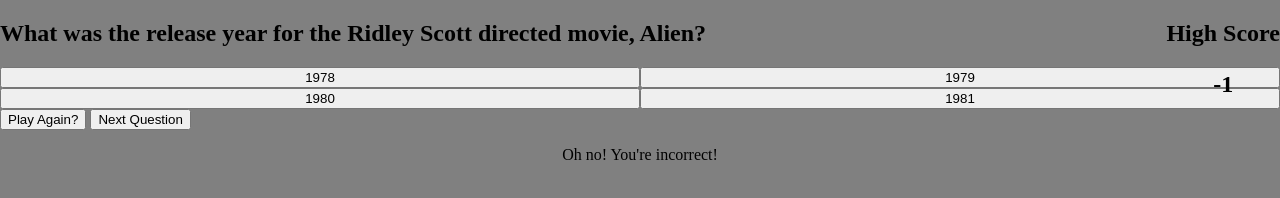
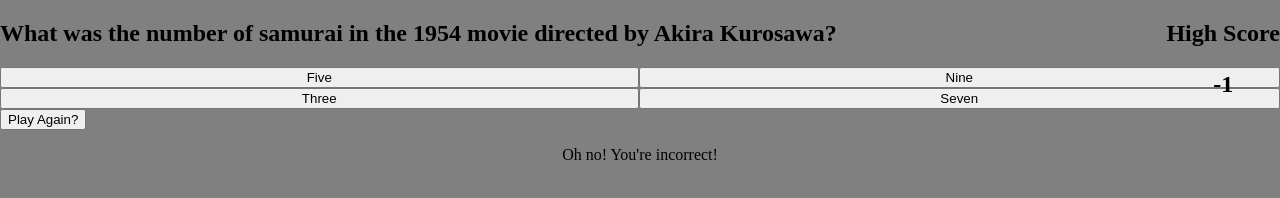
Before and after one commit to msiroilem/Movie-Trivia, a plain HTML site: page game.html in a window 1280 px wide. Both pictures are taken after a click on the button "1978". Drawn offline with Linux system fonts and the light colour scheme.

Commit message:
removed next button and maintained same functionality

```diff
--- a/game.html
+++ b/game.html
@@ -13,7 +13,7 @@
 
     <h2 class="high-score">High Score</h2>
     <button id="restart">Play Again?</button>
-    <button id="next">Next Question</button>
+
     <p></p>
     <script src="script.js"></script>
   </body>
--- a/script.js
+++ b/script.js
@@ -2,13 +2,13 @@ let userChoice = ' '
 let answersCorrect = 0
 let highScore = 0
 let currentQuestion = 0
+let placeholder
 
 const playGameButton = document.querySelector('.play-game-button')
 const answerFields = document.querySelector('.answer-fields')
 const questionField = document.querySelector('#question-field')
 const highScoreDisplay = document.querySelector('.high-score')
 const restartButton = document.querySelector('#restart')
-const nextButton = document.querySelector('#next')
 const paragraph = document.querySelector('p')
 
 const questions = [
@@ -39,25 +39,60 @@ const answers = [
 
 const correctAnswers = [1, 3, 2, 0, 3, 2, 1, 0, 2, 3]
 
+const disableButtons = function () {
+  const answerButtons = document.querySelectorAll('.answer-button')
+
+  answerButtons.forEach((button) => {
+    button.setAttribute('disabled', true)
+  })
+}
+
+const checkAnswers = (btn, answer) => {
+  if (
+    answers[currentQuestion].indexOf(answer) == correctAnswers[currentQuestion]
+  ) {
+    highScore++
+    paragraph.innerText = `Correct!`
+    btn.style.backgroundColor = 'green'
+    disableButtons()
+    setTimeout(() => {
+      nextPage()
+    }, 1500)
+  } else {
+    highScore--
+    paragraph.innerText = `Oh no! You're incorrect!`
+    btn.style.backgroundColor = 'red'
+    disableButtons()
+    setTimeout(() => {
+      nextPage()
+    }, 1500)
+  }
+  updateHighScore()
+}
+
 const displayAnswers = function () {
   answers[currentQuestion].forEach((answer) => {
     let btn = document.createElement(`button`)
+    btn.className = 'answer-button'
     btn.innerText = answer
     btn.addEventListener('click', () => {
-      if (
-        answers[currentQuestion].indexOf(answer) ==
-        correctAnswers[currentQuestion]
-      ) {
-        highScore++
-        paragraph.innerText = `Correct!`
-      } else {
-        highScore--
-        paragraph.innerText = `Oh no! You're incorrect!`
-      }
-      updateHighScore()
+      checkAnswers(btn, answer)
     })
     answerFields.appendChild(btn)
   })
+}
+
+function nextPage() {
+  // placeholder.addEventListener('onclick', () => {
+  //   // when user clicks answer, caption appears saying correct or incorrect and then move to next question without user clicking NEXT BUTTON
+  // })
+  currentQuestion += 1
+  answerFields.innerHTML = ''
+  if (currentQuestion > questions.length - 1) {
+    questionField.innerText = 'Would'
+    answerFields.innerHTML = ''
+  }
+  renderQuestions()
 }
 
 const renderQuestions = function () {
@@ -67,15 +102,6 @@ const renderQuestions = function () {
 
 renderQuestions()
 // create if statement for when questions are over, questions.length clear board
-nextButton.addEventListener('click', () => {
-  currentQuestion += 1
-  answerFields.innerHTML = ''
-  if (questions > questions.length) {
-    questionField.innerText = ''
-    answerFields.innerHTML = ''
-  }
-  renderQuestions()
-})
 
 // TODOCreate way to put userScore on high score field
 function updateHighScore() {
@@ -105,9 +131,9 @@ restartButton.addEventListener('click', restart)
 
 /*
 
-  Stuff to  work on: progressing to next question without hitting next button.
+
   Not having high score have multiple numbers on at it one time.
   Possibly implementing timer?
   Fixing undefined text that comes up once final question is asked (questions.length prob)
-  Possibly style answer buttons green if answer correct and red if answer incorrect
+
    */
```
